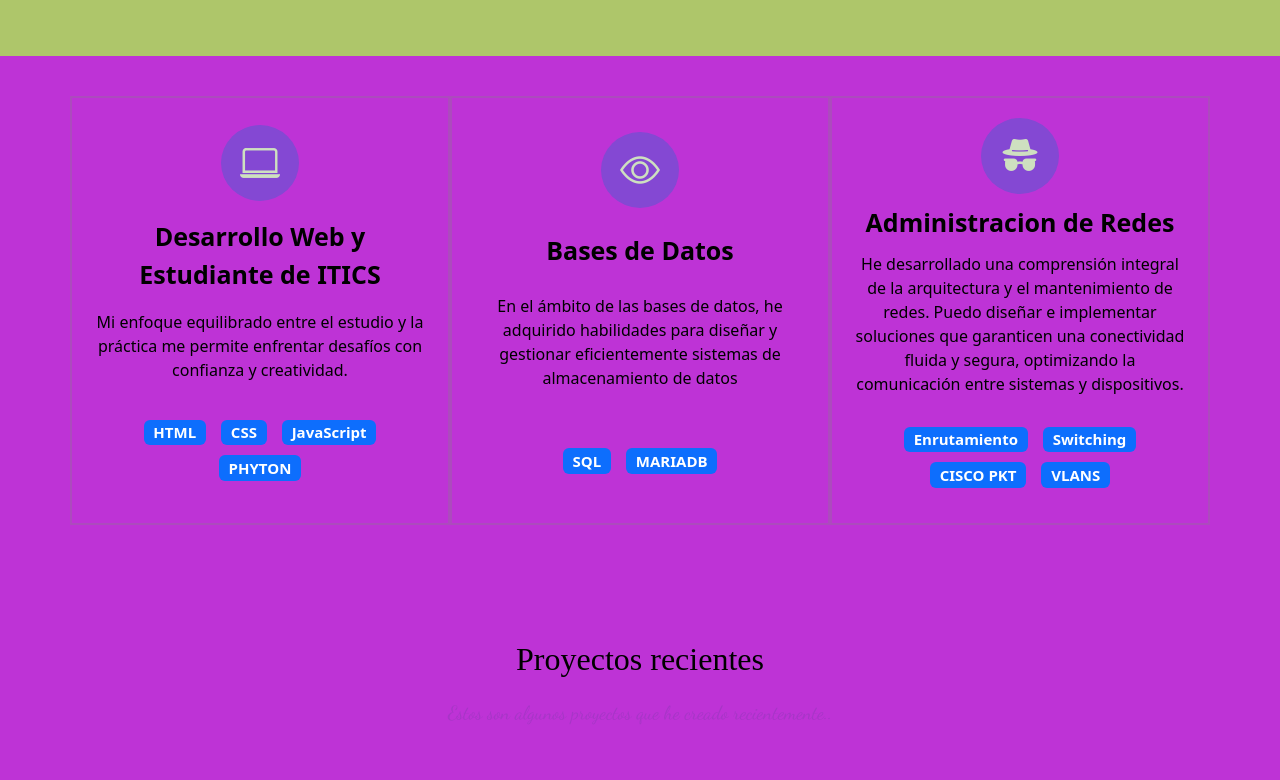
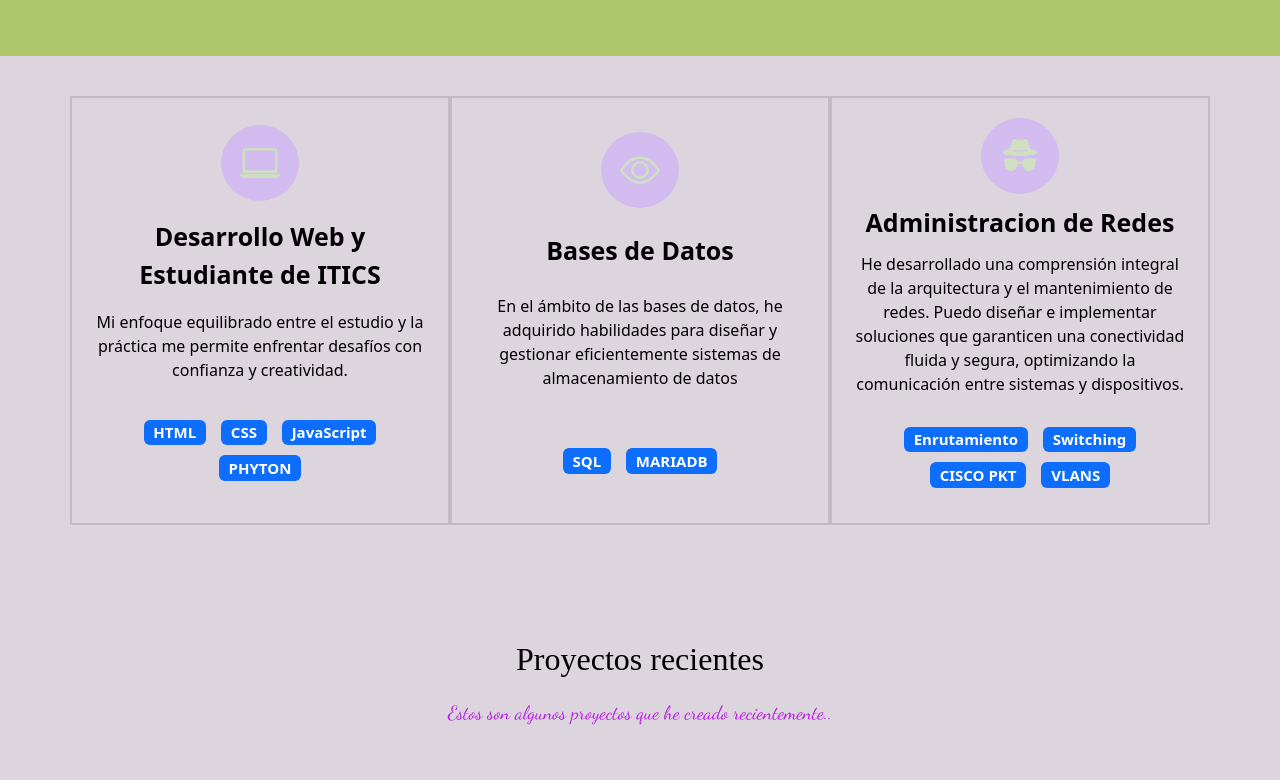
Before and after one commit to paolaTecnm/Portafolio, a plain HTML site: page index.html in a window 1280 px wide. Shown: the part 1000-1780 px from the top of the page. Drawn offline with nearby package versions, Linux system fonts and the light colour scheme; a script that the page names is missing; a web font is replaced by a local one.

Commit message:
Update style.css

```diff
--- a/style.css
+++ b/style.css
@@ -1,5 +1,5 @@
 body {
-  background-color: rgb(190, 51, 214);
+  background-color: rgb(221, 213, 222);
 }
 
 /* Barra de navegacion */
@@ -51,7 +51,7 @@ h1 {
 
 .seccion-descripcion {
   font-size: 1.2rem;
-  color: #a736c7;
+  color: #b81ce3;
   font-family: 'Dancing Script', cursive;
 }
 
@@ -131,7 +131,7 @@ h1 {
 .experiencia i {
   font-size: 2.5rem;
   color: #cee0c0;
-  background-color: #8448d3;
+  background-color: #d2bbef;
   padding: 8px 19px;
   border-radius: 50%;
 }
```
